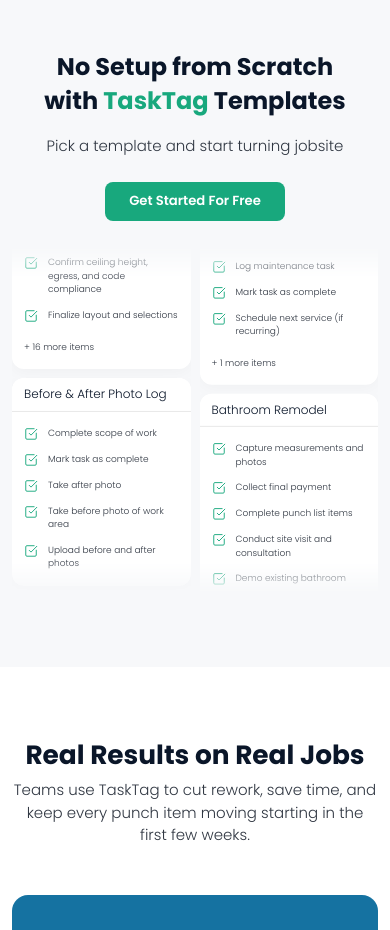
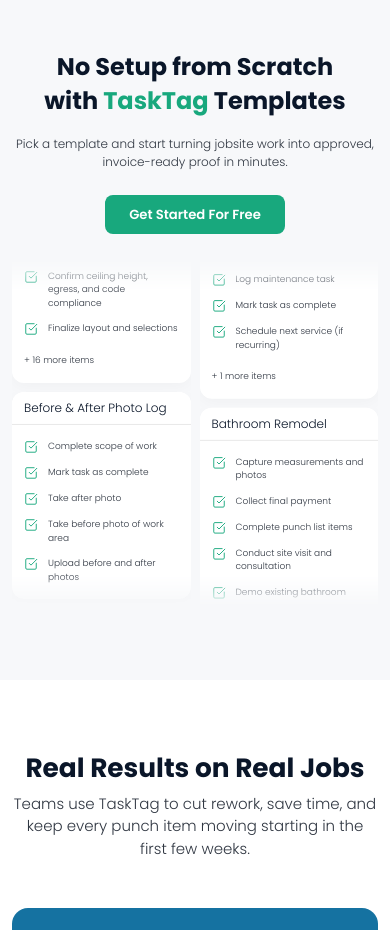
Before and after one commit to dedekysf/Landing-Page, a React (Vite) app: page / in a window 390 px wide. Shown: the part 4880-5810 px from the top of the page. Built offline with nearby package versions, Linux system fonts and the light colour scheme.

Commit message:
feat: updated template list with 5 new industry-standard templates

```diff
--- a/src/components/sections/Templates.module.css
+++ b/src/components/sections/Templates.module.css
@@ -85,7 +85,7 @@
 }
 
 .subtitle {
-    font-size: 1.5rem;
+    font-size: 1.25rem;
     color: var(--text-secondary);
     line-height: 1.5;
     margin-bottom: 2rem;
@@ -326,7 +326,7 @@
     }
 
     .subtitle {
-        font-size: 1.25rem;
+        font-size: 1rem;
     }
 
     .title {
--- a/src/components/sections/Templates.tsx
+++ b/src/components/sections/Templates.tsx
@@ -112,7 +112,7 @@
                             >
                                 <h2 className={styles.title}>No Setup from Scratch <br />with <span className={styles.highlight}>TaskTag</span> Templates</h2>
                                 <p className={styles.subtitle}>
-                                    Pick a template and start turning jobsite
+                                    Pick a template and start turning jobsite work into approved, invoice-ready proof in minutes.
                                 </p>
                                 <a href="https://app.tasktag.com/register/signup-with-email" className={styles.startBtn} target="_blank" rel="noopener noreferrer">
                                     Get Started For Free
```
